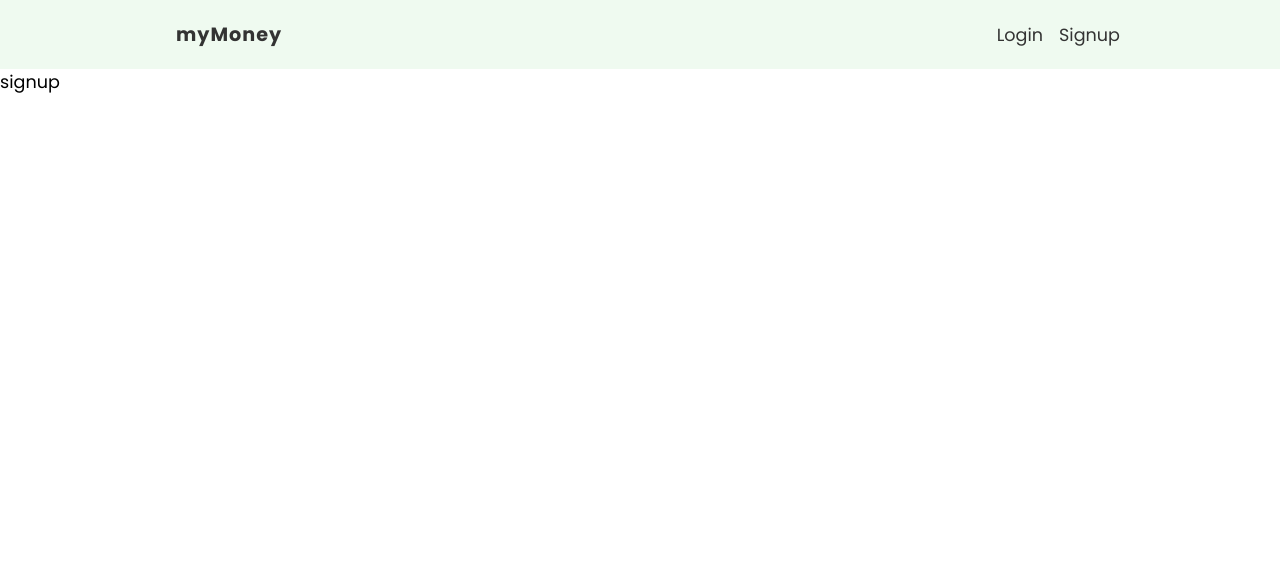
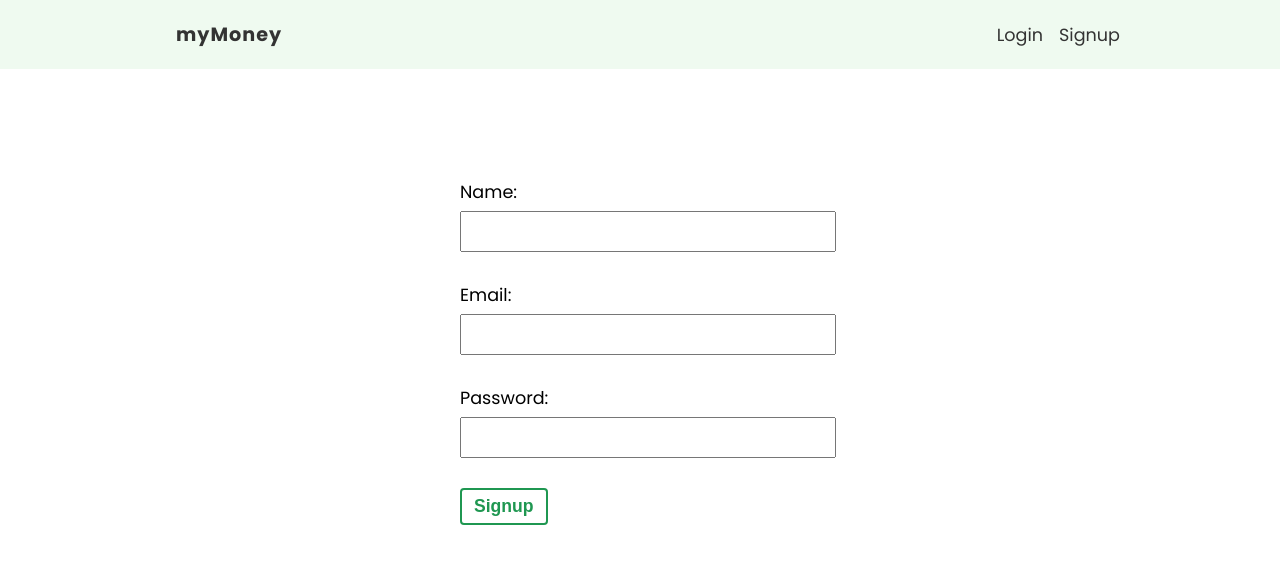
Before and after one commit to M-hossameldine/Finance-Tracker-React-and-Firebase, a React (Create React App) app: page /signup in a window 1280 px wide. Shown: the top 564 px of the page. Built offline with nearby package versions, Linux system fonts and the light colour scheme.

Commit message:
feat(pages): :sparkles: add signup basic structure

```diff
--- a/src/pages/signup/Signup.js
+++ b/src/pages/signup/Signup.js
@@ -1,5 +1,44 @@
-import React from 'react';
+import React, { useState } from 'react';
 
-export default function signup() {
-  return <div>signup</div>;
+// styles
+import styles from './Signup.module.css';
+
+export default function Signup() {
+  const [name, setName] = useState('');
+  const [email, setEmail] = useState('');
+  const [password, setPassword] = useState('');
+
+  const handleSubmit = (event) => {
+    event.preventDefault();
+    console.log(name, email, password);
+  };
+  return (
+    <form onSubmit={handleSubmit} className={styles['signup-form']}>
+      <label>
+        <span>Name:</span>
+        <input
+          type='text'
+          value={name}
+          onChange={(e) => setName(e.target.value)}
+        />
+      </label>
+      <label>
+        <span>Email:</span>
+        <input
+          type='email'
+          value={email}
+          onChange={(e) => setEmail(e.target.value)}
+        />
+      </label>
+      <label>
+        <span>Password:</span>
+        <input
+          type='password'
+          value={password}
+          onChange={(e) => setPassword(e.target.value)}
+        />
+      </label>
+      <button className='btn'>Signup</button>
+    </form>
+  );
 }
--- a/src/pages/signup/Signup.module.css
+++ b/src/pages/signup/Signup.module.css
@@ -0,0 +1,19 @@
+.signup-form {
+  max-width: 360px;
+  margin: 60px auto;
+  padding: 20px;
+}
+.signup-form label {
+  display: block;
+  margin: 30px auto;
+}
+.signup-form span {
+  display: block;
+  margin-bottom: 6px;
+}
+.signup-form input {
+  padding: 8px 6px;
+  font-size: 1em;
+  color: #777;
+  width: 100%;
+}
```
